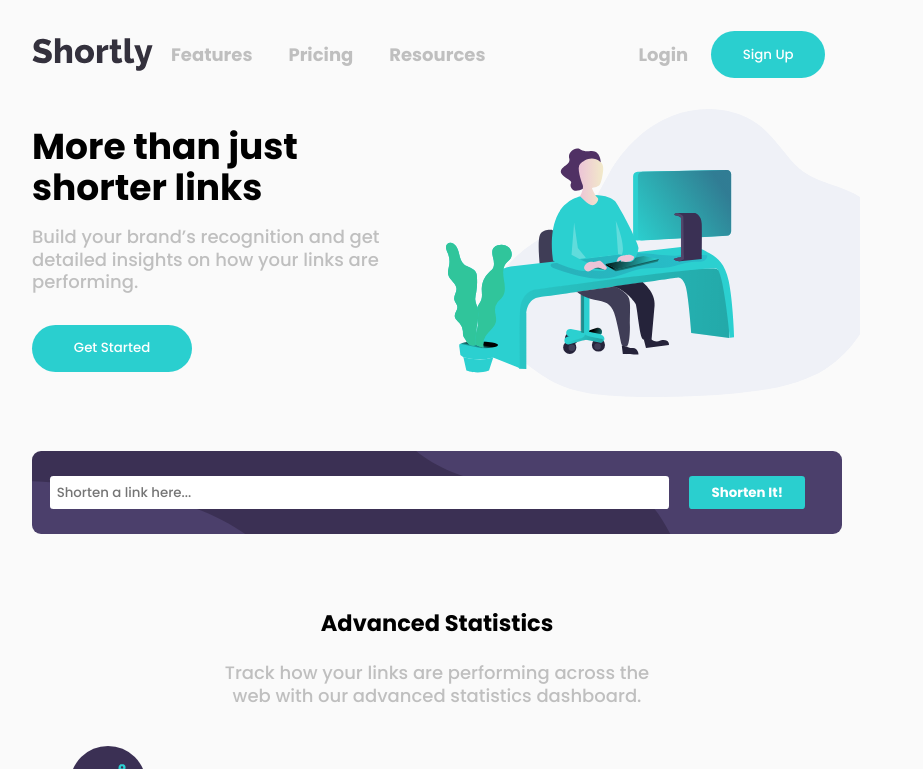
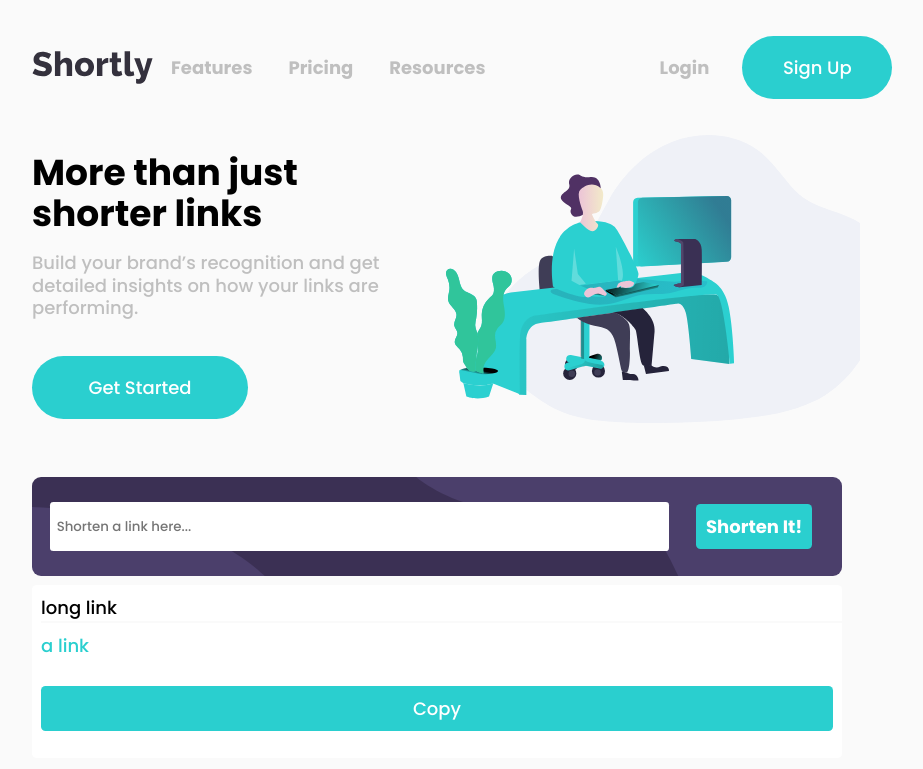
Before and after one commit to RudyMathis/URL-Shortening-API, a plain HTML site: page index.html in a window 1280 px wide. Both pictures are taken after a click on the button "Shorten It!". Shown: the top 769 px of the page, without its empty margins (203-1126 px from the left). Drawn offline with Linux system fonts and the light colour scheme.

Commit message:
added basic functionality to url shortener added copy button and its change

```diff
--- a/app.js
+++ b/app.js
@@ -4,3 +4,41 @@ menuBtn.addEventListener("click", () => {
 	const nav = document.querySelector("nav");
 	nav.classList.toggle("hidden");
 });
+
+// api
+const shortenBtn = document.querySelector("#shorten-btn");
+const shortLinksList = document.querySelector("#short-links-list");
+
+shortenBtn.addEventListener("click", () => {
+	const fragment = document.createDocumentFragment();
+	const div = fragment.appendChild(document.createElement("div"));
+	const shortLink = fragment.appendChild(document.createElement("a"));
+	const btn = fragment.appendChild(document.createElement("button"));
+	div.classList.add("link-list");
+	shortLink.classList.add("short-link");
+	div.textContent = "long link";
+	div.appendChild(document.createElement("hr"));
+	div.appendChild(shortLink);
+	shortLink.textContent = "a link";
+	shortLinksList.appendChild(fragment);
+	div.appendChild(btn);
+	btn.classList.add("link-btn");
+	btn.textContent = "Copy";
+
+	btn.addEventListener("click", () => {
+		btn.textContent = "Copied!";
+		btn.style.backgroundColor = "var(--Purple-700)";
+	});
+});
+
+// fetch("https://api.shrtco.de/v2/shorten?url=google.com")
+// 	.then((response) => {
+// 		console.log("resolved", response);
+// 		return response.json();
+// 	})
+// 	.then((data) => {
+// 		console.log(data);
+// 	})
+// 	.catch((err) => {
+// 		console.log("error retrieving data", err);
+// 	});
--- a/index.html
+++ b/index.html
@@ -69,9 +69,16 @@
 					id="url-input"
 					placeholder="Shorten a link here..."
 				/>
-				<button class="white shorten bold blue-background shorten-button">
+				<button
+					class="white shorten bold blue-background shorten-button"
+					id="shorten-btn"
+				>
 					Shorten It!
 				</button>
+			</section>
+			<section>
+				<section id="short-links-list"></section>
+				<!-- add list component -->
 			</section>
 			<article class="statistics">
 				<h2>Advanced Statistics</h2>
--- a/style.css
+++ b/style.css
@@ -117,6 +117,29 @@ main {
 	margin: var(--Em-300) 0;
 }
 
+.link-list {
+	display: flex;
+	flex-direction: column;
+	background-color: var(--Neutral-100);
+	width: 100%;
+	margin: var(--Em-300) 0;
+	padding: var(--Em-300);
+	border-radius: var(--Em-100);
+}
+
+.short-link {
+	color: var(--Blue-500);
+	margin: var(--Rem-200) 0;
+}
+
+.link-btn {
+	background-color: var(--Blue-500);
+	color: var(--Neutral-100);
+	padding: var(--Em-300);
+	border-radius: var(--Em-100);
+	border-color: var(--Blue-700);
+}
+
 .statistics {
 	margin-top: 4em;
 	text-align: center;
@@ -211,6 +234,13 @@ footer {
 }
 
 /* Element */
+
+hr {
+	height: 2px;
+	background-color: var(--Neutral-200);
+	border: none;
+	width: 120%;
+}
 h1 {
 	font-size: var(--Rem-800);
 	line-height: var(--Rem-1000);
@@ -248,6 +278,7 @@ button {
 	margin: var(--Em-500) 0;
 	border: none;
 	cursor: pointer;
+	font-size: var(--Rem-400);
 }
 
 img {
```
